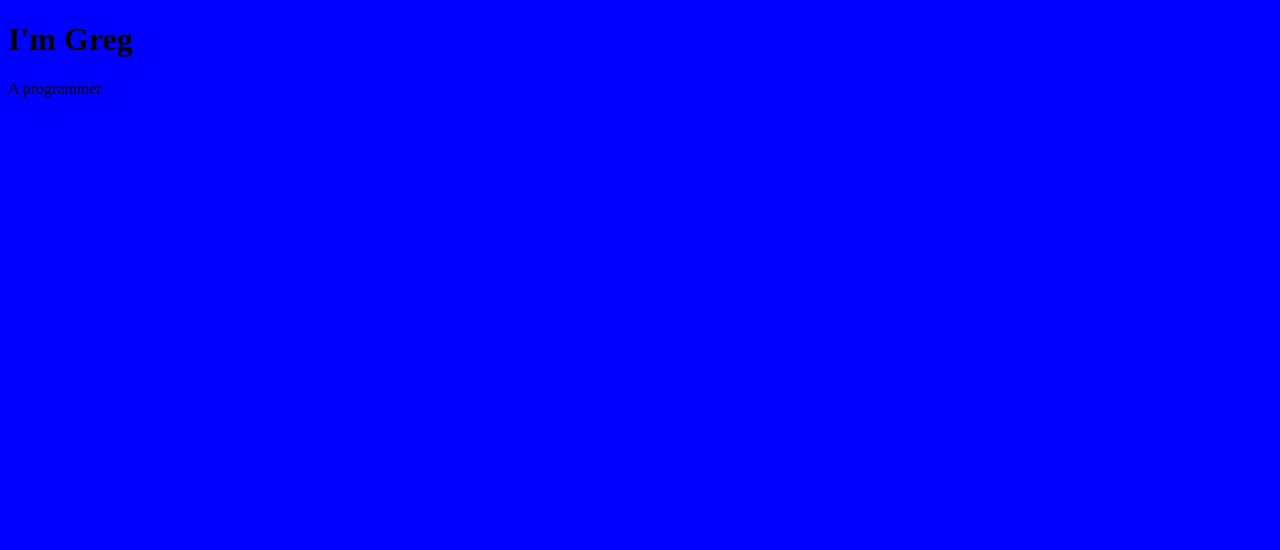
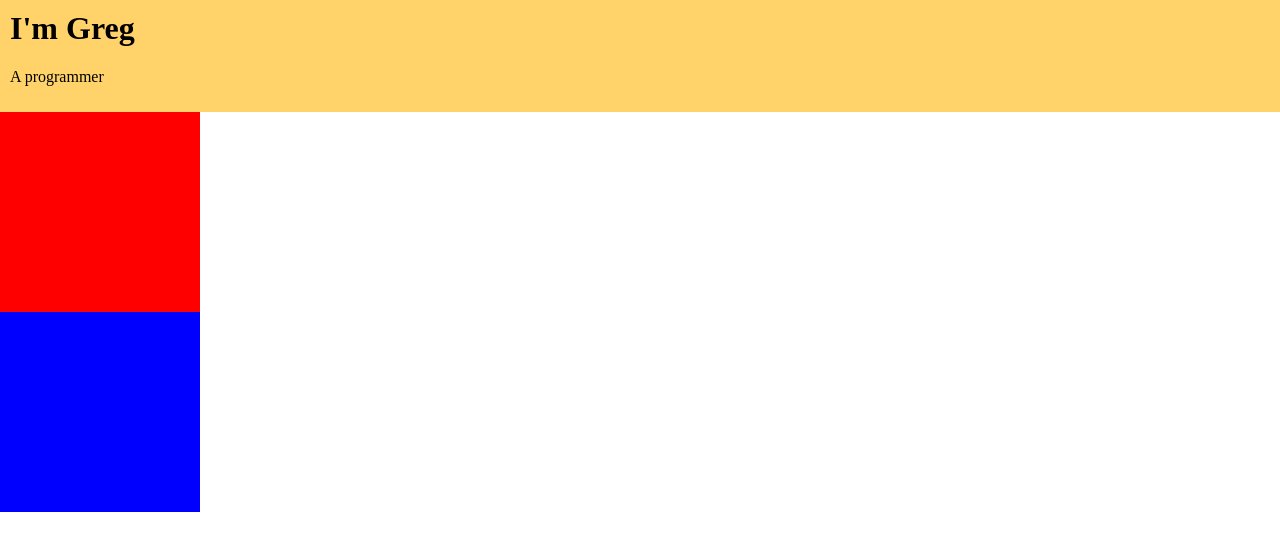
Before and after one commit to gregflores/CompleteWebDevBootCamp2021, a plain HTML site: page CSS - My Site/index.html in a window 1280 px wide. Drawn offline with Linux system fonts and the light colour scheme.

Commit message:
Styled the new divs

```diff
--- a/CSS - My Site/css/styles.css
+++ b/CSS - My Site/css/styles.css
@@ -1,3 +1,24 @@
 body {
+  margin: 0;
+}
+
+h1 {
+  margin-top: 0;
+}
+
+.heading {
+  background-color: #ffd369;
+  padding: 10px;
+}
+
+.middle-container {
+  background-color: red;
+  width: 200px;
+  height: 200px;
+}
+
+.bottom-container {
   background-color: blue;
+  width: 200px;
+  height: 200px;
 }
```
